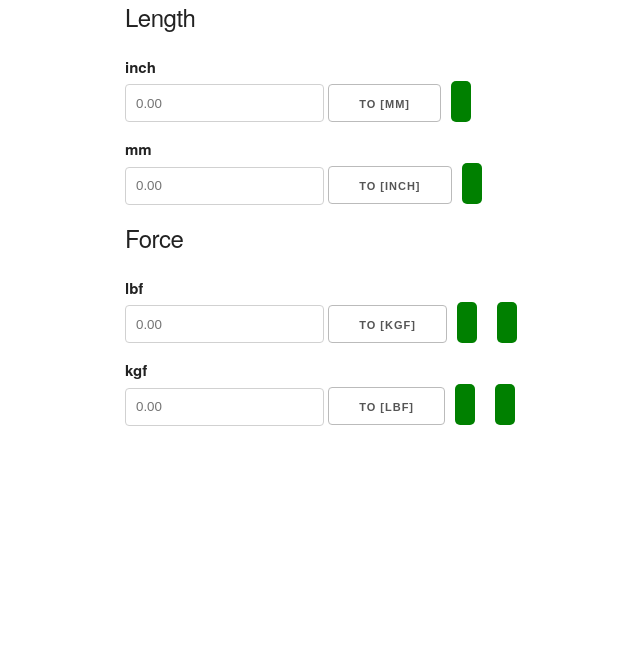
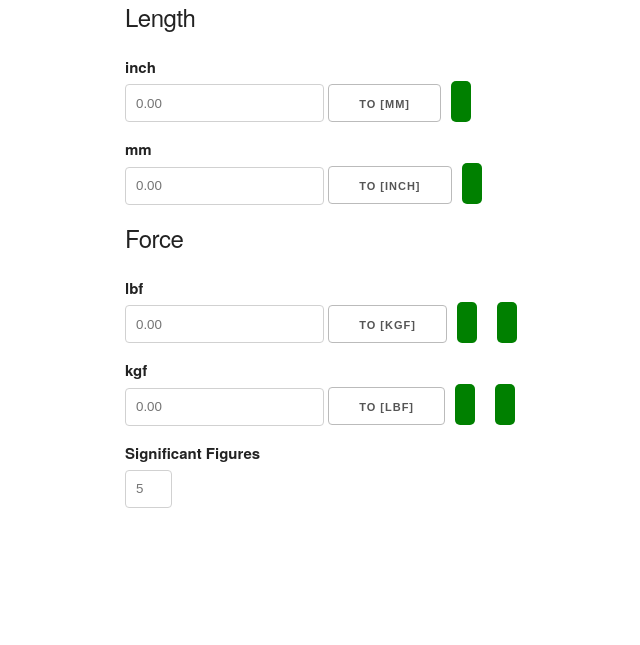
Before and after one commit to asobey/OnlineUnitConverter, a Flask app: page / in a window 1280 px wide. Shown: the part 76-721 px from the top of the page, without its empty margins (35-675 px from the left). Run offline with Flask 2, Linux system fonts and the light colour scheme.

Commit message:
Adding SigFigs

```diff
--- a/app.py
+++ b/app.py
@@ -1,3 +1,5 @@
+#!python3
+
 from flask import Flask, render_template, request
 # import logging
 
@@ -18,15 +20,17 @@ def main():
 def send():
     if request.method == 'POST':
         # app.logger.info('INCH===============' + request.form['inch'])
-
+        sig_figs = 5
+        if request.form['Significant_Figures']:
+            sig_figs = float(request.form['Significant_Figures'])
         if request.form['inch']:
             inch = float(request.form['inch'])
             mm = inch * 25.4
-            to_mm = f'{inch * 25.4:.5} mm'
+            to_mm = f'{inch * 25.4:.sig_figs} mm'
             return render_template('app.html', to_mm=to_mm)
         if request.form['mm']:
             mm = float(request.form['mm'])
-            to_inch = f'{mm / 25.4:.5} in'
+            to_inch = f'{mm / 25.4:.sig_figs} in'
             return render_template('app.html', to_inch=to_inch)
         if request.form['lbf']:
             lbf = float(request.form['lbf'])
--- a/templates/app.html
+++ b/templates/app.html
@@ -3,7 +3,7 @@
 <html lang="en">
 <head>
   <meta charset="utf-8">
-  <title>Why Are We Still Doing This? Conversion App</title>
+  <title>Slightly Easier Unit Converter</title>
   <meta name="description" content="The HTML5 Herald">
   <meta name="Sobey" content="Calculations">
   <link rel="stylesheet" href="https://cdnjs.cloudflare.com/ajax/libs/skeleton/2.0.4/skeleton.css">
@@ -53,6 +53,11 @@
         <input type="submit" value="To [lbf]" id="calc_btn_kg" />
         <span class="alert"> {{ to_lbf }} </span>
         <span class="alert"> {{ kgf_to_N }} </span>
+
+<!--        SIG FIGS-->
+        <label for="Significant_Figures">Significant Figures</label>
+        <input type="text" placeholder="5" class="u-half-width" name="Significant_Figures" size="1"/>
+
       </form>
 </body>
 </html>
```
